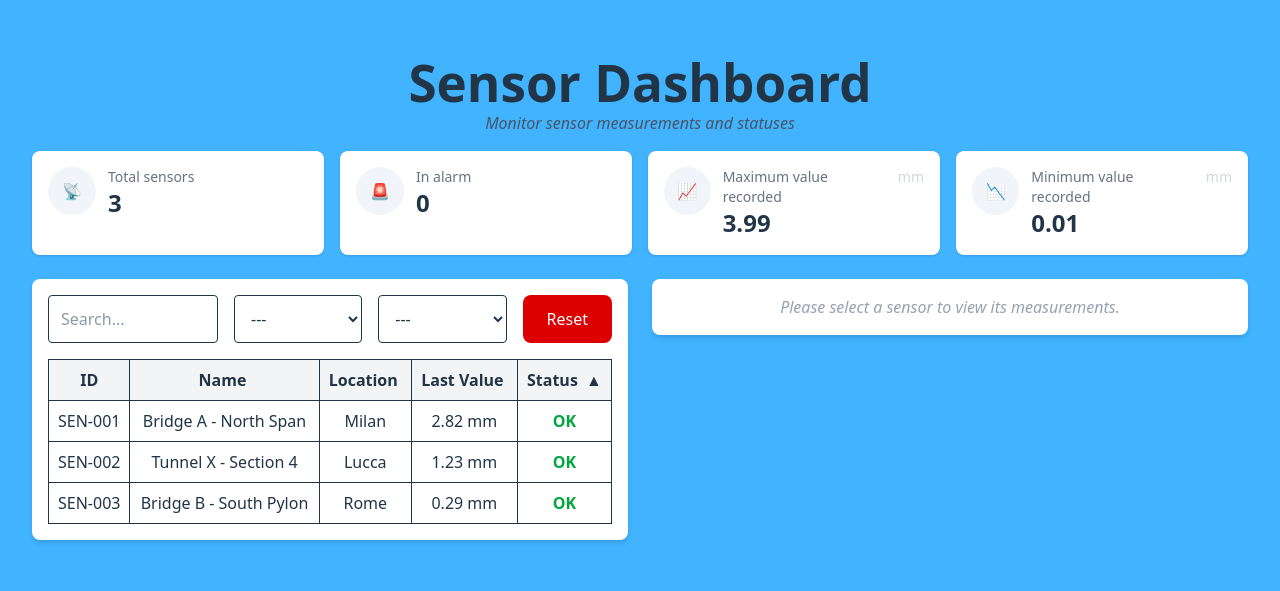
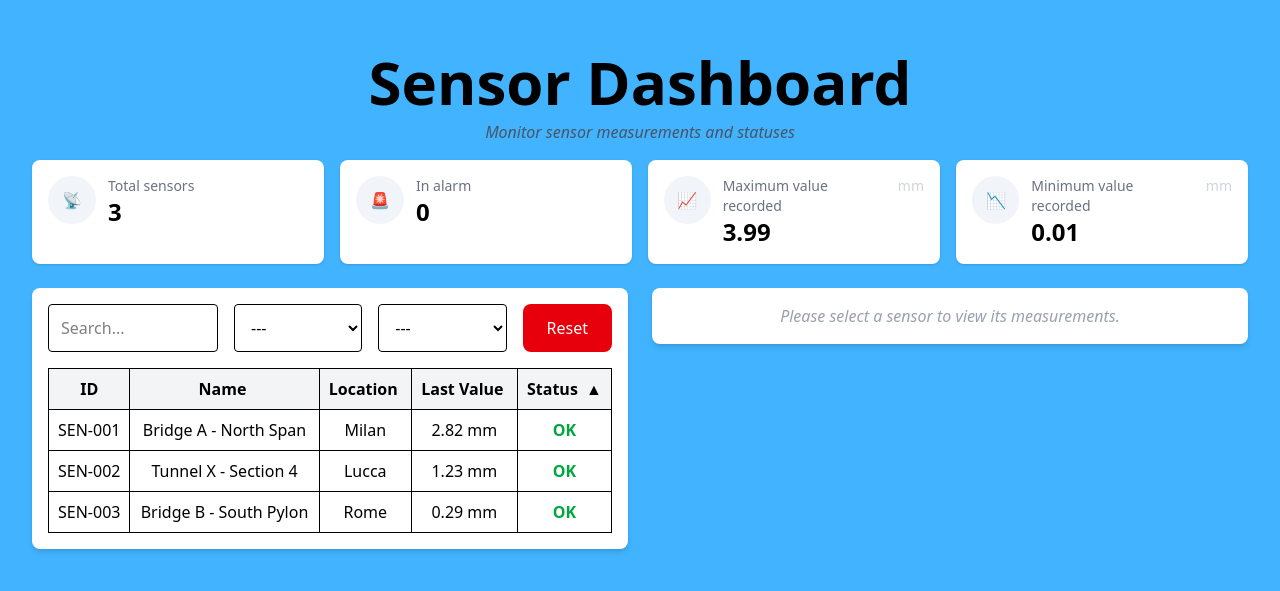
Before and after one commit to luca-longinotti/movesolutions-challenge, a Vue app in the folder move-dashboard/: page / in a window 1280 px wide. Shown: the part 103-694 px from the top of the page. Built offline with nearby package versions, Linux system fonts and the light colour scheme.

Commit message:
css fixes

```diff
--- a/move-dashboard/src/style.css
+++ b/move-dashboard/src/style.css
@@ -1,68 +1,11 @@
 @import "tailwindcss";
 
-:root {
-  font-family: system-ui, Avenir, Helvetica, Arial, sans-serif;
-  line-height: 1.5;
-  font-weight: 400;
-
-  color-scheme: light dark;
-  color: rgba(255, 255, 255, 0.87);
-  background-color: #242424;
-
-  font-synthesis: none;
-  text-rendering: optimizeLegibility;
-  -webkit-font-smoothing: antialiased;
-  -moz-osx-font-smoothing: grayscale;
-}
-
-a {
-  font-weight: 500;
-  color: #646cff;
-  text-decoration: inherit;
-}
-a:hover {
-  color: #535bf2;
-}
-
 body {
-  margin: 0;
   display: flex;
   place-items: center;
   min-width: 320px;
   min-height: 100vh;
   background-color: #41b3ff;
-
-}
-
-h1 {
-  font-size: 3.2em;
-  line-height: 1.1;
-}
-button {
-  background-color: #dd0000;
-  color: white;
-  padding: 12px 24px;
-  border: none;
-  border-radius: 8px;
-  cursor: pointer;
-  font-size: 16px;
-  transition: transform 0.2s ease, box-shadow 0.2s ease;
-}
-
-button:hover {
-  transform: scale(1.02); /* si ingrandisce un po’ */
-  box-shadow: 0 8px 16px rgba(0,0,0,0.25); /* ombra più profonda */
-}
-
-button:active {
-  transform: scale(0.98); /* leggero rientro al click */
-  box-shadow: 0 4px 8px rgba(0,0,0,0.2);
-}
-
-
-
-.card {
-  padding: 2em;
 }
 
 #app {
@@ -72,12 +15,18 @@ button:active {
   text-align: center;
 }
 
-@media (prefers-color-scheme: light) {
-  :root {
-    color: #213547;
-    background-color: #ffffff;
-  }
-  a:hover {
-    color: #1cac64;
-  }
+.reset-button {
+  @apply bg-red-600 text-white px-6 py-3 rounded-lg cursor-pointer text-base transition-transform duration-200 ease-in-out;
 }
+
+.reset-button:hover {
+  @apply scale-102 shadow-lg;
+}
+
+.reset-button:active {
+  @apply scale-95 shadow-md;
+}
+
+.form-control {
+  @apply border rounded px-3 py-2;
+}
--- a/move-dashboard/src/views/Dashboard.vue
+++ b/move-dashboard/src/views/Dashboard.vue
@@ -1,5 +1,5 @@
 <script setup>
-import {ref, onMounted, computed} from 'vue';
+import { ref, onMounted, computed } from 'vue';
 import { generateMeasurements } from '../utils/generateMeasurements';
 import SensorTable from '../components/SensorsTable.vue';
 import SensorChart from '../components/SensorsChart.vue';
@@ -89,7 +89,7 @@ onMounted(loadSensors);
 </script>
 <template>
     <div class="w-full text-center mb-4">
-        <h1 class="text-3xl font-bold">Sensor Dashboard</h1>
+        <h1 class="text-6xl leading-tight font-bold">Sensor Dashboard</h1>
         <p class="text-gray-600 italic">Monitor sensor measurements and statuses</p>
     </div>
 
@@ -118,25 +118,24 @@ onMounted(loadSensors);
             <div class="flex flex-col lg:flex-row gap-4 mb-4">
 
                 <!-- Text search filter -->
-                <input v-model="search" type="text" placeholder="Search..."
-                    class="border rounded px-3 py-2 w-full lg:w-1/3" />
+                <input v-model="search" type="text" placeholder="Search..." class="form-control w-full lg:w-1/3" />
 
                 <!-- Status filter -->
-                <select v-model="filterStatus" class="border rounded px-3 py-2 w-full lg:w-1/4">
+                <select v-model="filterStatus" class="form-control w-full lg:w-1/4">
                     <option value="all">---</option>
                     <option value="ok">OK</option>
                     <option value="alarm">Alarm</option>
                 </select>
 
                 <!-- Location filter -->
-                <select v-model="filterLocation" class="border rounded px-3 py-2 w-full lg:w-1/4">
+                <select v-model="filterLocation" class="form-control w-full lg:w-1/4">
                     <option value="all">---</option>
                     <option v-for="loc in Array.from(new Set(sensors.map(s => s.location)))" :key="loc" :value="loc">{{
                         loc }}</option>
                 </select>
 
                 <!-- Reset -->
-                <button @click="resetFilters">
+                <button class="reset-button" @click="resetFilters">
                     Reset
                 </button>
 
@@ -146,7 +145,7 @@ onMounted(loadSensors);
         <div class="lg:w-1/2 w-full bg-white shadow-md rounded-lg p-4">
             <SensorChart v-if="selectedSensor" :sensor="selectedSensor" />
 
-            <div v-else class="text-gray-400 italic text-center w-full">
+            <div v-else class="text-gray-400 italic text-center">
                 Please select a sensor to view its measurements.
             </div>
         </div>
```
Lines whose indentation alone changed are shown as unchanged.
